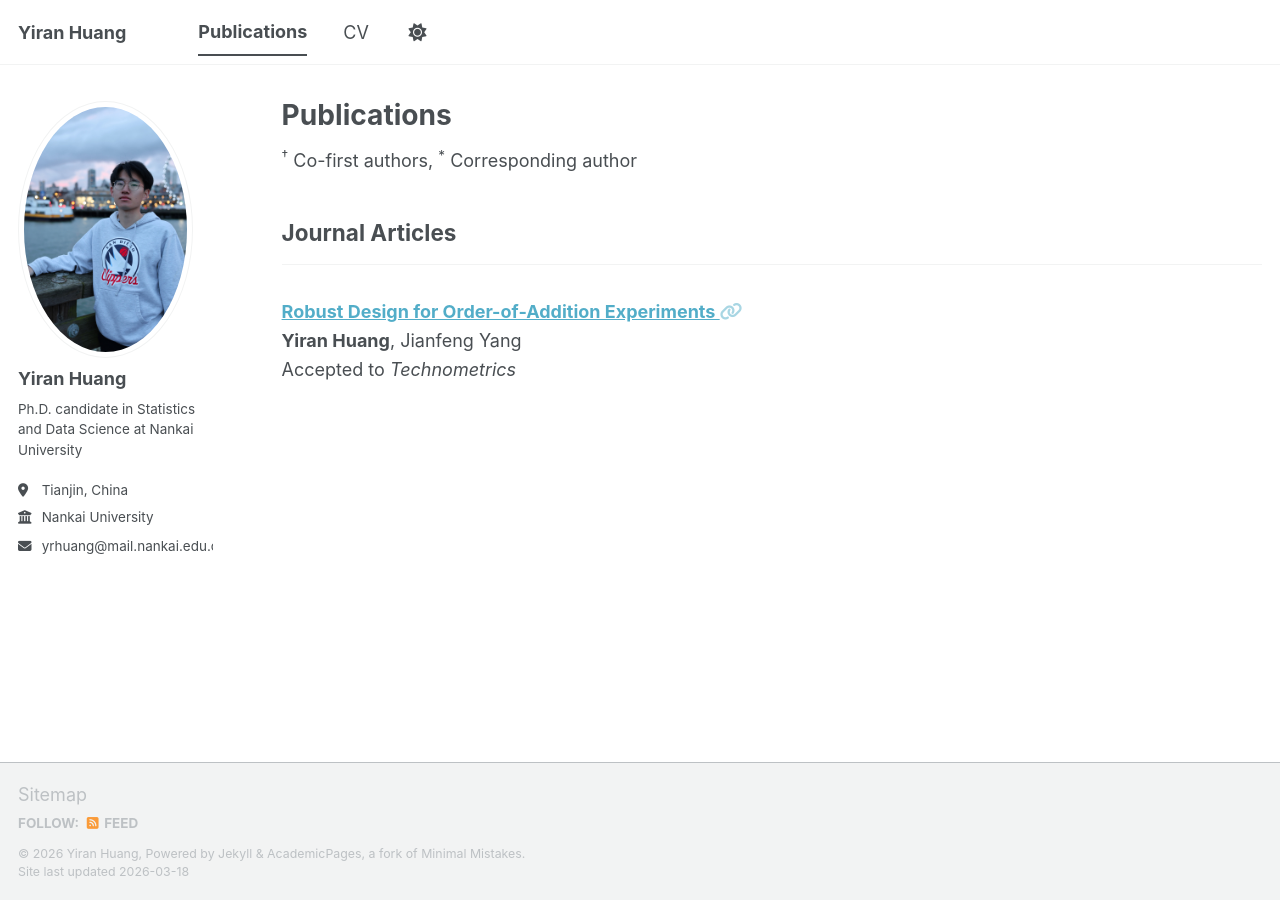
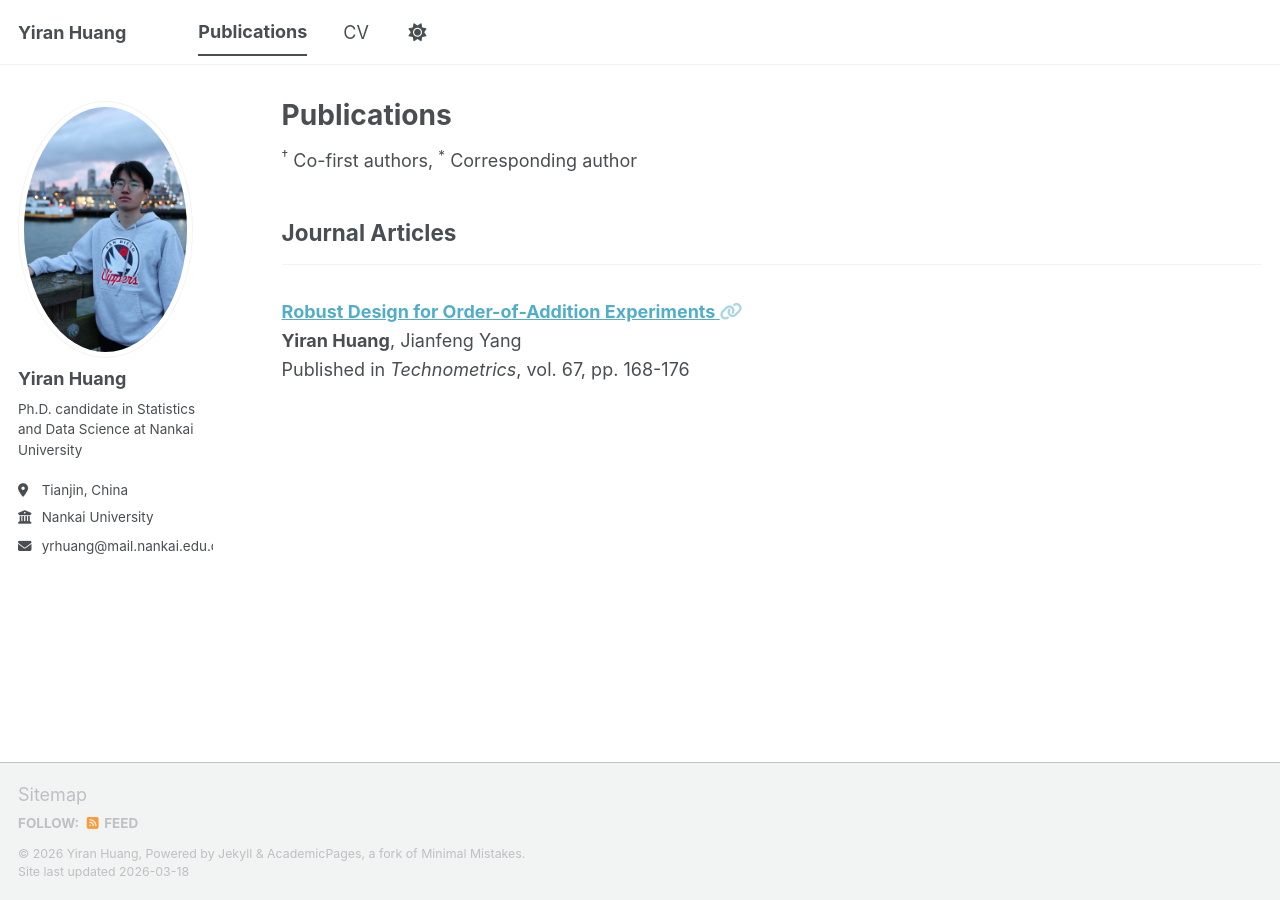
Before and after one commit to Yiran-Huang/Yiran-Huang.github.io, a Jekyll site: the page built from _pages/publications.html, in a window 1280 px wide. Built offline with Jekyll 4.4.1, drawn with Linux system fonts in a browser that asks for light colours; a script bundle is joined from its source files by our own code; library files that are not in the unit come from our copies.

Commit message:
Update archive-single.html

```diff
--- a/_includes/archive-single.html
+++ b/_includes/archive-single.html
@@ -49,10 +49,9 @@
         {% else %}
           {% if post.freestyle %}
             <p style="margin:2px 0;">Free style</p>
-          {% elsif post.volumn %}
+          {% elsif post.volume %}
             <p style="margin:2px 0;">
-            Published in <i>{{ post.venue }}</i>{% if post.volumn %}, {{ post.volumn }}{% endif %}{% if post.page %}, {{ post.page }}{% endif %}
-            </p>
+            Published in <i>{{ post.venue }}</i>, vol. {{ post.volume }}{% if post.page %}, pp. {{ post.page }}{% endif %}</p>
           {% else %}
             <p style="margin:2px 0;">Accepted to <i>{{ post.venue }}</i></p>
           {% endif %}
```
